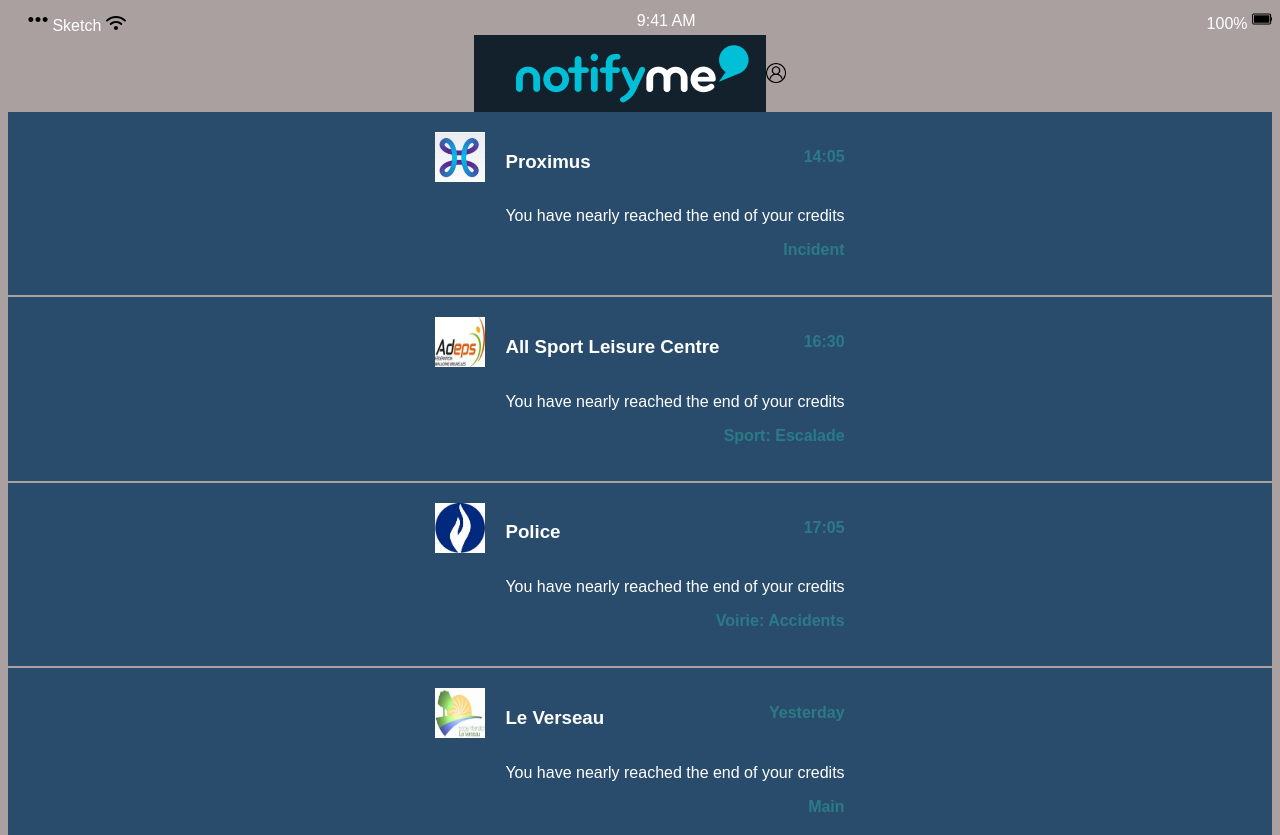
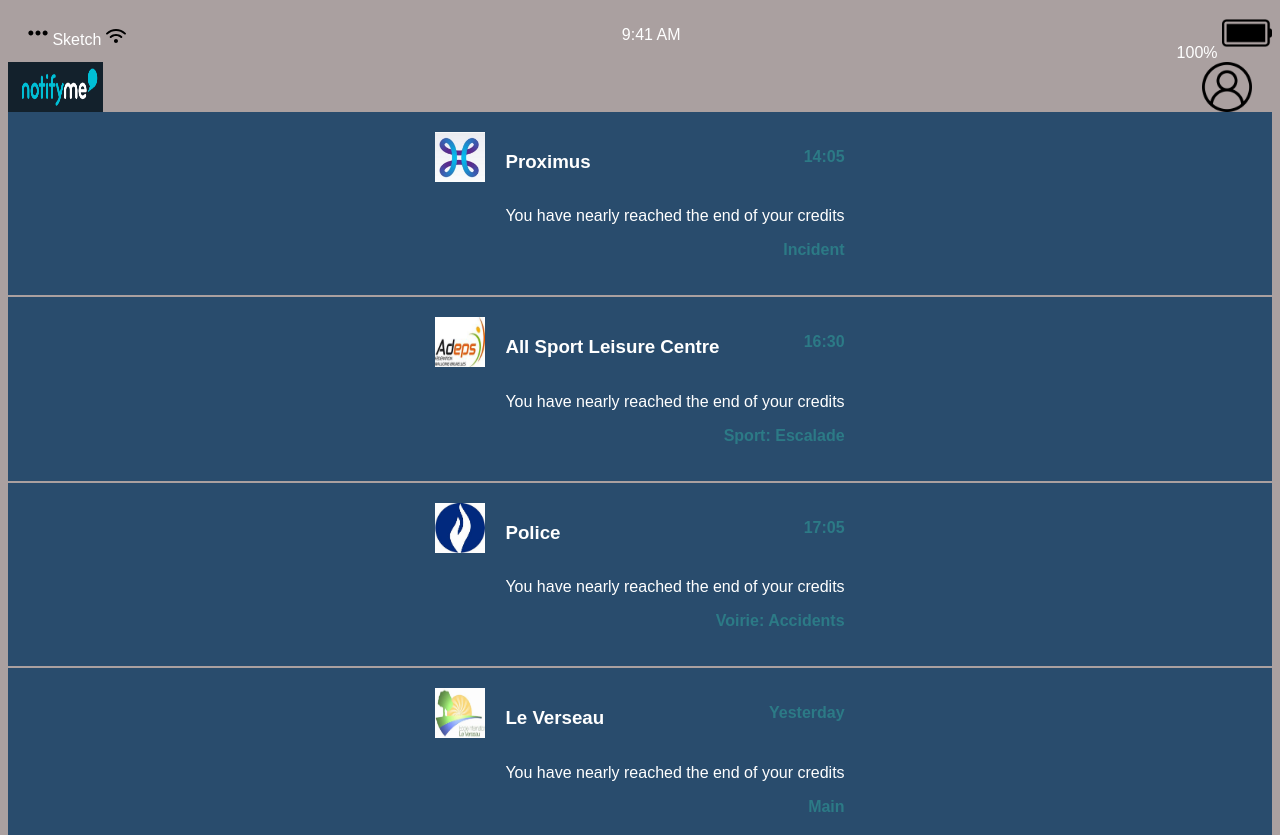
Before and after one commit to Fadddddd/NotifyMe, a plain HTML site: page index.html in a window 1280 px wide. Shown: the top 835 px of the page. Drawn offline with Linux system fonts and the light colour scheme; a web font is replaced by a local one.

Commit message:
chgts détails

```diff
--- a/index.html
+++ b/index.html
@@ -25,14 +25,21 @@
         <div id="deux">9:41 AM</div>
         <div id="trois">
           100%
-          <img src="assets/full-battery.png" width="20px" />
+          <img src="assets/full-battery.png" width="50px" />
         </div>
       </div>
-      <div class="logo">
-        <img src="assets/notifymelogo.png" />
+      <section>
+        <div id="logo">
+          <img
+            src="assets/notifymelogo.png"
+            width="95px"
+            height="50px"
+            id="logonotifyme"
+          />
 
-        <img src="assets/user.png" width="20px" class="user" />
-      </div>
+          <img src="assets/user.png" width="50px" id="user" />
+        </div>
+      </section>
     </header>
     <nav>
       <div class="service">
--- a/styles.css
+++ b/styles.css
@@ -14,12 +14,11 @@
   flex-wrap: wrap;
   margin-left: 20px;
 }
-.logo {
+#logo {
   display: flex;
   flex-wrap: wrap;
   flex-direction: row;
-  align-items: center;
-  justify-content: center;
+  justify-content: space-between;
   margin-right: 20px;
 }
 #user {
```
